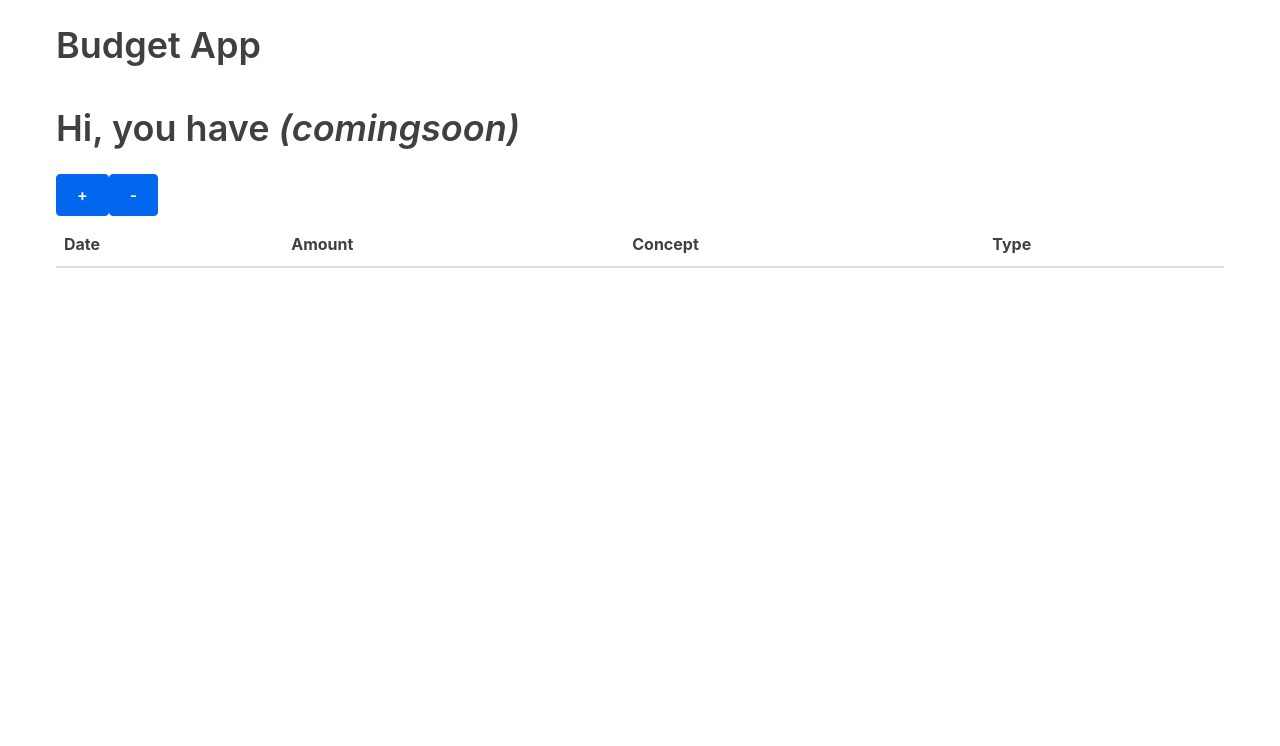
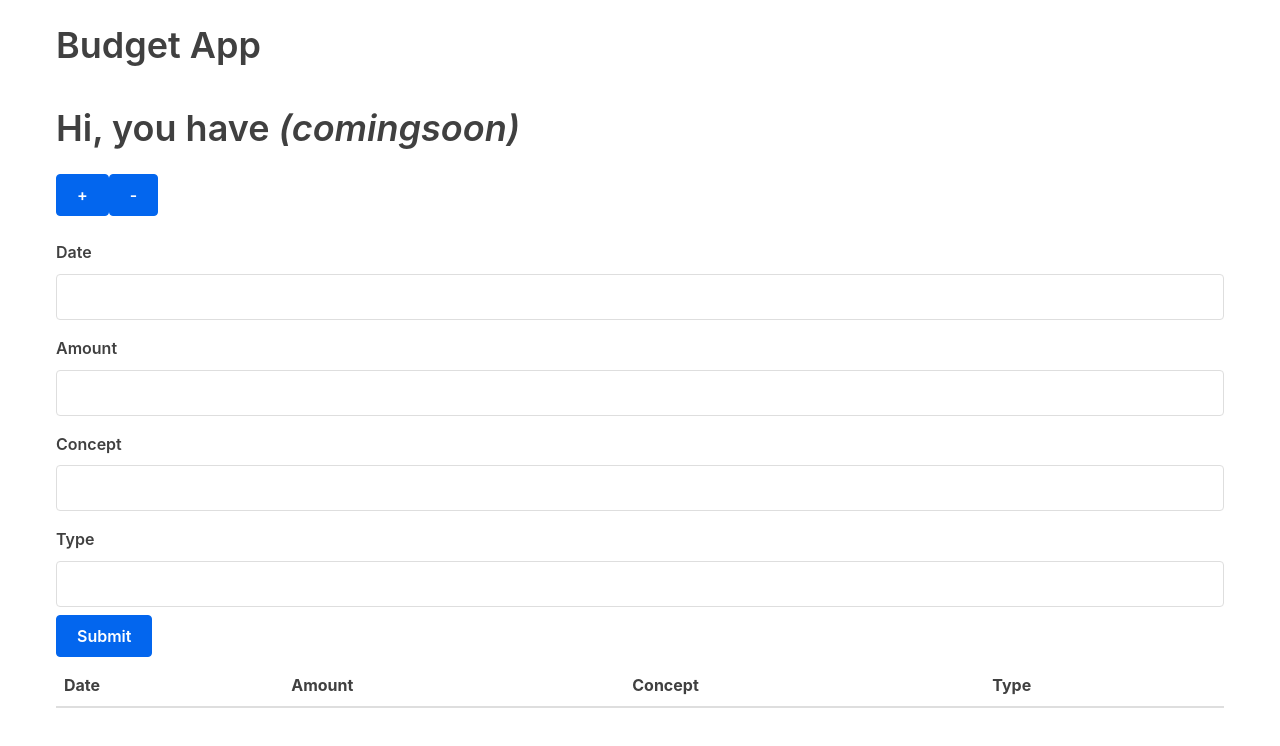
Before and after one commit to Vallejord/budget-app, a React (Create React App) app: page / in a window 1280 px wide. Shown: the top 746 px of the page. Built offline with nearby package versions, Linux system fonts and the light colour scheme.

Commit message:
working! several to-dos

```diff
--- a/src/App.js
+++ b/src/App.js
@@ -1,6 +1,7 @@
 import React, {Component} from 'react'
 import Header from './Header.js'
 import Main from './Main.js'
+import Form from './Form'
 import Actions from './Actions.js'
 import Table from './Table.js'
 
@@ -13,13 +14,17 @@ class App extends Component {
 
     removeOperation = (index) => {
 
-        const {operations} = this.state;
+        const {operations} = this.state
 
         this.setState({
             operations: operations.filter((operation, i) => {
                 return i !== index
             }),
         })
+    }
+
+    handleSubmit = (operation) => {
+        this.setState({operations: [...this.state.operations, operation]})
     }
 
     render() {
@@ -31,6 +36,7 @@ class App extends Component {
                 <Header />
                 <Main />
                 <Actions />
+                <Form handleSubmit={this.handleSubmit}  />
                 <Table operationData={operations} removeOperation={this.removeOperation} />
             </div>
 
--- a/src/Form.js
+++ b/src/Form.js
@@ -1 +1,68 @@
-import React, {Component} from'react'
+import React, {Component} from 'react'
+
+class Form extends Component {
+    initialState = {
+        date: '',
+        amount: '',
+        concept: '',
+        type: '',
+    }
+
+    state = this.initialState
+
+    handleChange = (event) => {
+        const {name, value} = event.target
+
+        this.setState({
+            [name]: value
+        })
+    }
+
+    submitForm = () => {
+        this.props.handleSubmit(this.state)
+        this.setState(this.initialState)
+    }
+
+    render() {
+        const { date, amount, concept, type} = this.state;
+
+        return (
+            <form>
+              <label htmlFor="date">Date</label>
+              <input
+                type="text"
+                name="date"
+                id="date"
+                value={date}
+                onChange={this.handleChange} />
+               <label htmlFor="amount">Amount</label>
+               <input
+                 type="text"
+                 name="amount"
+                 id="amount"
+                 value={amount}
+                 onChange={this.handleChange} />
+                <label htmlFor="concept">Concept</label>
+               <input
+                 type="text"
+                 name="concept"
+                 id="concept"
+                 value={concept}
+                 onChange={this.handleChange} />
+                 <label htmlFor="type">Type</label>
+               <input
+                 type="text"
+                 name="type"
+                 id="type"
+                 value={type}
+                 onChange={this.handleChange} />
+                <input type="button" value="Submit" onClick={this.submitForm} />
+            </form>
+        );
+    }
+
+
+}
+
+
+export default Form;
```
